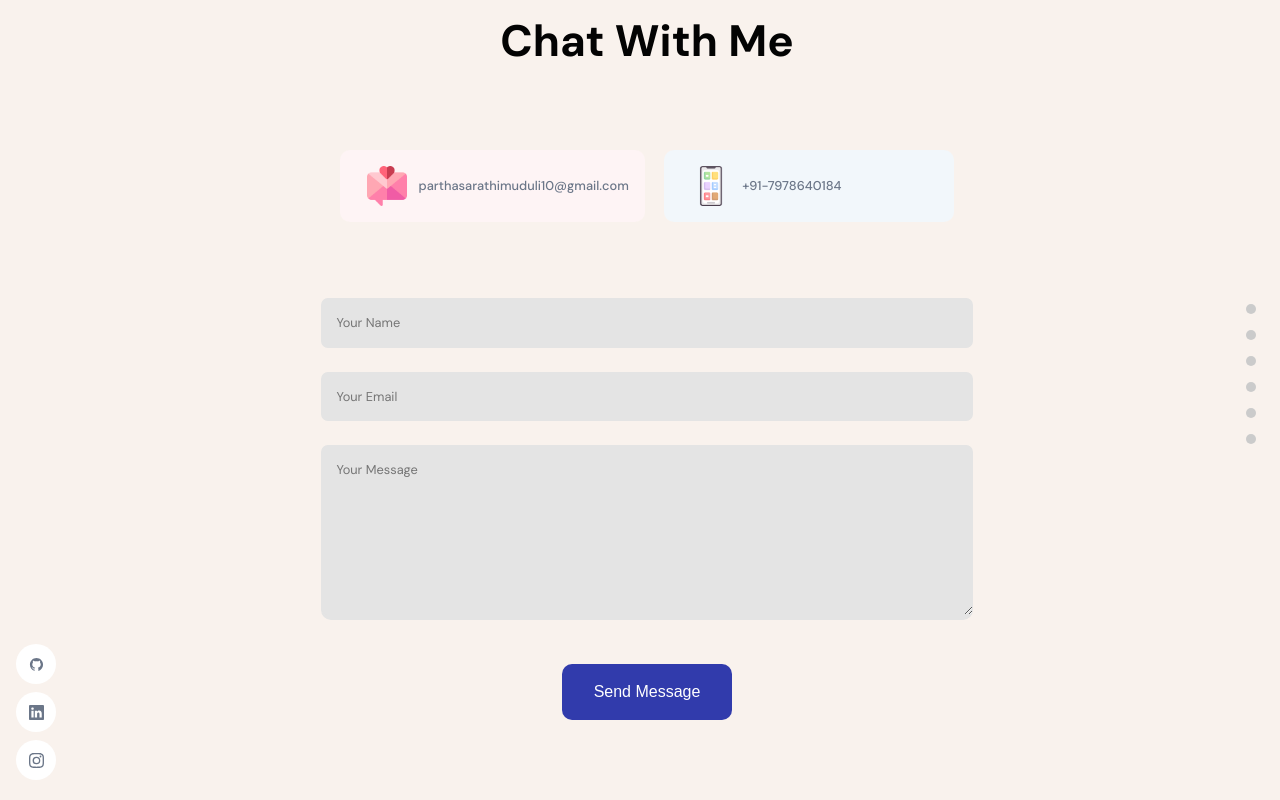
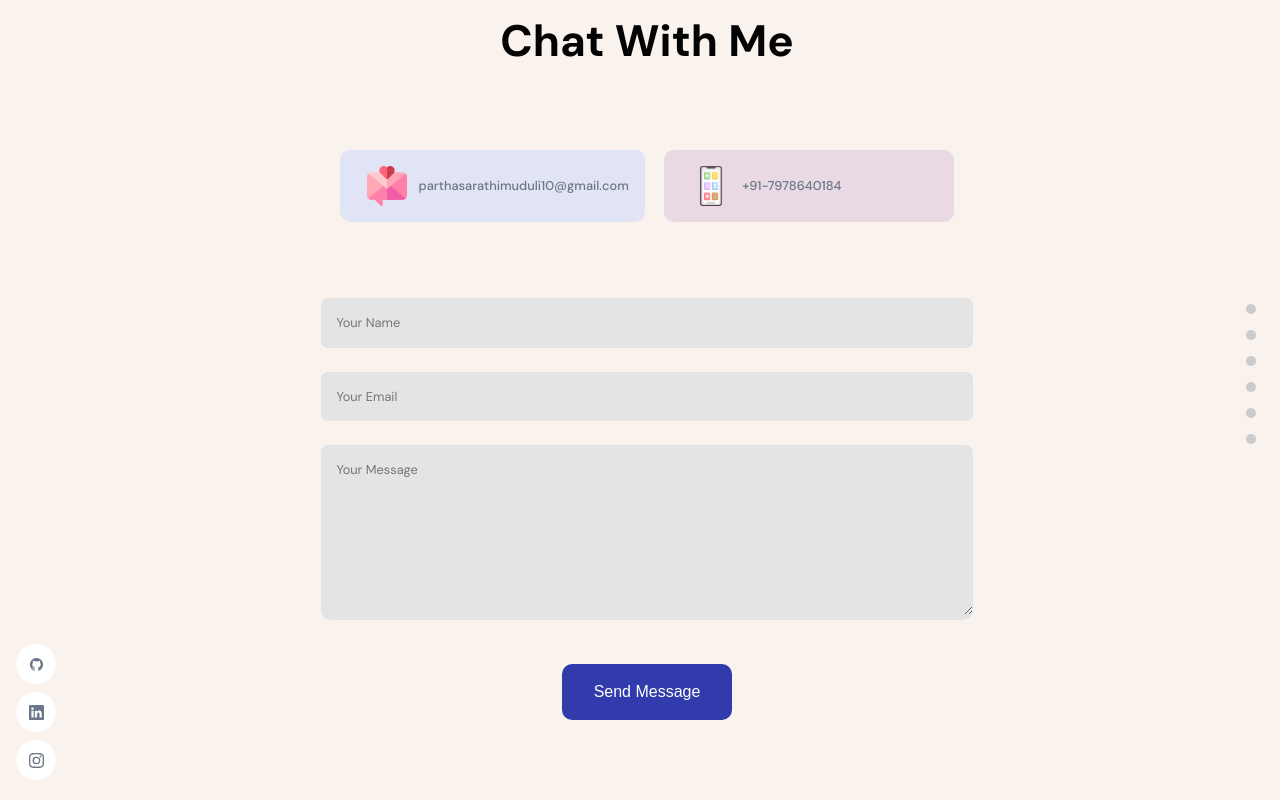
Before and after one commit to partha7978/portfolio_new, a React (Create React App) app in the folder frontend/: page / in a window 1280 px wide. Shown: the part 4052-4852 px from the top of the page. Built offline with nearby package versions, Linux system fonts and the light colour scheme; no server answers.

Commit message:
adding testimonial content and fixing style of footer cards

```diff
--- a/frontend/src/container/Footer/Footer.jsx
+++ b/frontend/src/container/Footer/Footer.jsx
@@ -58,7 +58,7 @@ const Footer = () => {
           </div>
 
           <div className="app__flex">
-            <input className="p-text" type="email" placeholder="Your Email" name="email" value={email} onChange={handleChangeInput}/>
+            <input className="p-text" type="email" placeholder="Your Email" name="email" required value={email} onChange={handleChangeInput}/>
           </div>
 
           <div>
--- a/frontend/src/container/Footer/Footer.scss
+++ b/frontend/src/container/Footer/Footer.scss
@@ -24,7 +24,7 @@
         padding: 1rem;
         border-radius: 10px;
         cursor: pointer;
-        background-color: #fef4f5;
+        background-color: #E0E4F5;
         transition: all 0.3s ease-in-out;
 
         img {
@@ -44,7 +44,7 @@
         }
 
         &:hover {
-            background-color: 0 0 25px #fef4f5;
+            box-shadow: 0 0 25px #fef4f5;
         }
 
         @media screen and (max-width: 600px) {
@@ -60,7 +60,7 @@
 }
 
 .app__footer-cards .app__footer-card:last-child {
-    background-color: #f2f7fb;
+    background-color: #E8D9E2;
 }
 
 .app__footer-form {
--- a/frontend/src/container/Testimonial/Testimonial.jsx
+++ b/frontend/src/container/Testimonial/Testimonial.jsx
@@ -8,7 +8,7 @@ import { urlFor, client } from "../../client";
 const Testimonial = () => {
   const [brands, setBrands] = useState([]);
   const [testimonial, setTestimonial] = useState([]);
-  const [currentIndex, setCurrentIndex] = useState(0);
+  const [currentIndex, setCurrentIndex] = useState(1);
 
   const handleClick = (index) => {
     setCurrentIndex(index);
@@ -19,6 +19,7 @@ const Testimonial = () => {
     const query = '*[_type == "testimonial"]';
     client.fetch(query).then((data) => {
       setTestimonial(data);
+      console.log(testimonial, "testimonial")
     });
     client.fetch(brandsQuery).then((data) => {
       setBrands(data);
```
